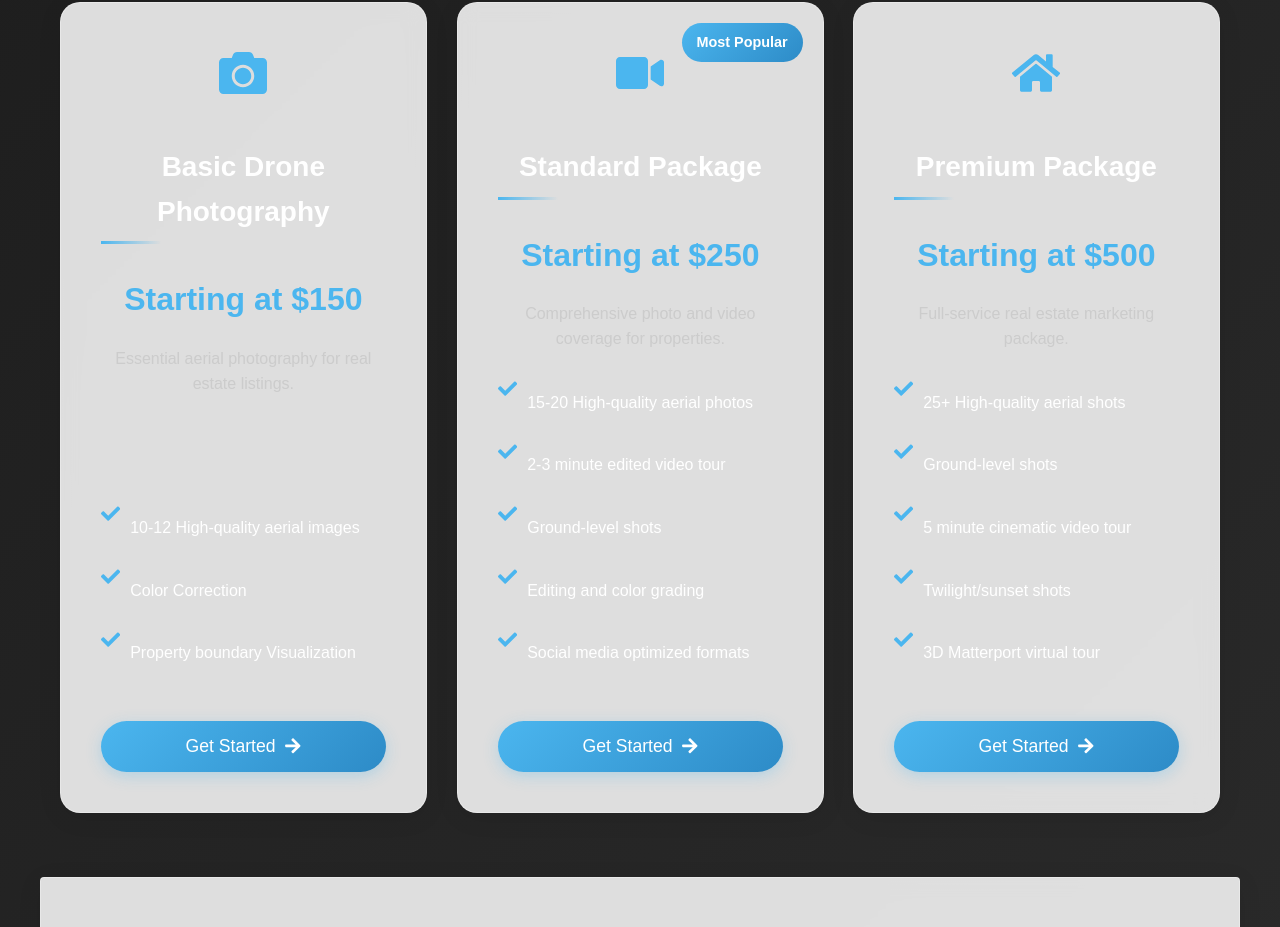
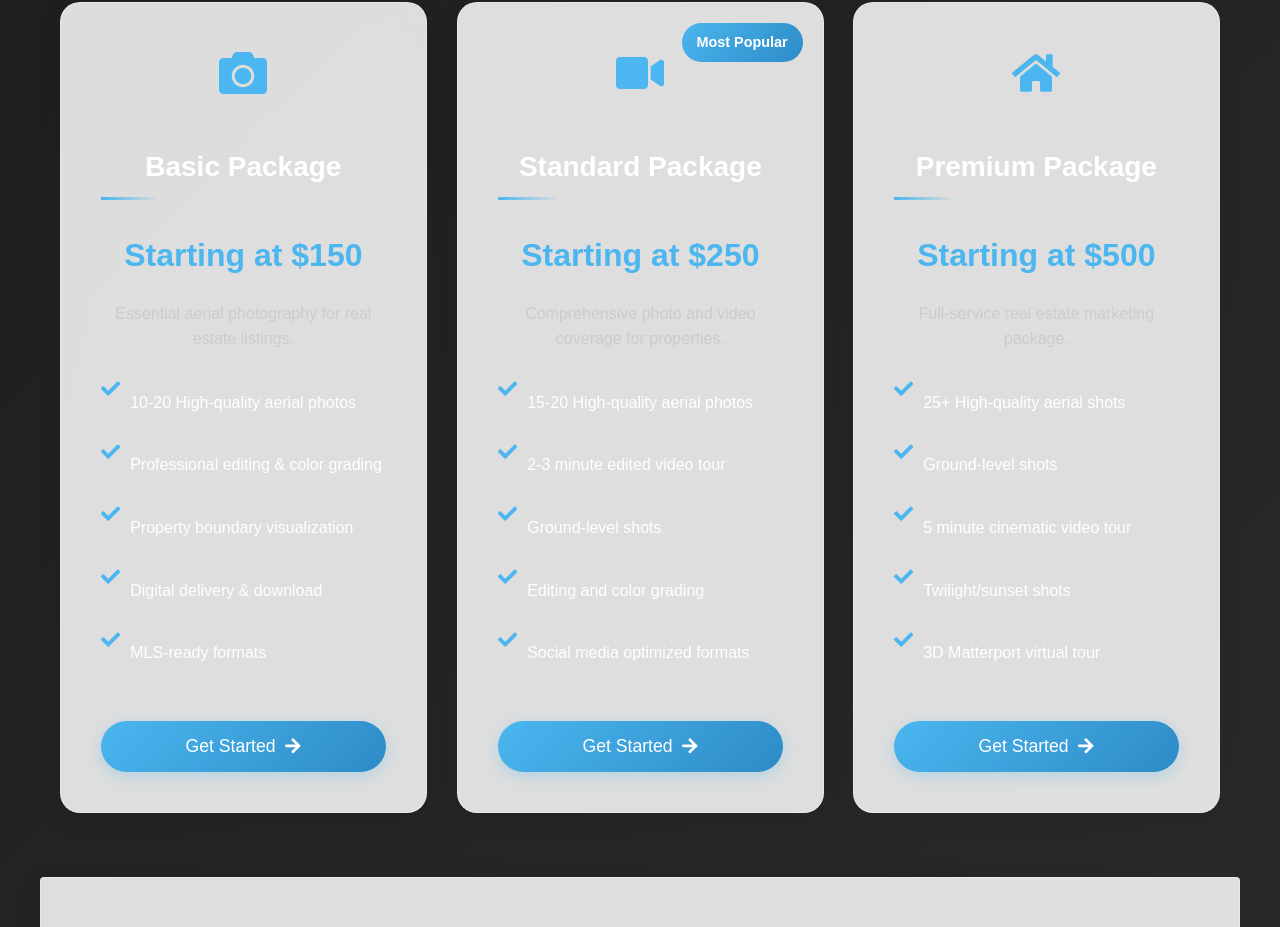
Before and after one commit to Mattyboy25/chris-website, a React (Vite) app: page /services in a window 1280 px wide. Shown: the part 899-1826 px from the top of the page. Built offline with nearby package versions, Linux system fonts and the light colour scheme; no server answers.

Commit message:
Update services data: refine package title and enhance feature descriptions for clarity and detail

```diff
--- a/src/data/servicesData.js
+++ b/src/data/servicesData.js
@@ -3,16 +3,17 @@ import { FaCamera, FaVideo, FaHome } from 'react-icons/fa';
 
 // Centralized services data
 export const services = [
-  {
-    id: 1,
+  {    id: 1,
     slug: "basic-drone-photography",
-    title: "Basic Drone Photography",    shortDesc: "Essential aerial photography for real estate listings.",
+    title: "Basic Package",    shortDesc: "Essential aerial photography for real estate listings.",
     fullDesc: "Perfect for residential listings and small commercial properties, our basic package delivers high-quality aerial photography with professional color correction and quick turnaround time.",
     iconName: "FaCamera",
     videoSrc: "/videos/Town.mp4",    features: [
-      "10-12 High-quality aerial images",
-      "Color Correction",
-      "Property boundary Visualization"
+      "10-20 High-quality aerial photos",
+      "Professional editing & color grading",
+      "Property boundary visualization",
+      "Digital delivery & download",
+      "MLS-ready formats"
     ],
     process: [
       { step: 1, title: "Booking", desc: "Schedule your shoot at a convenient time" },
```
